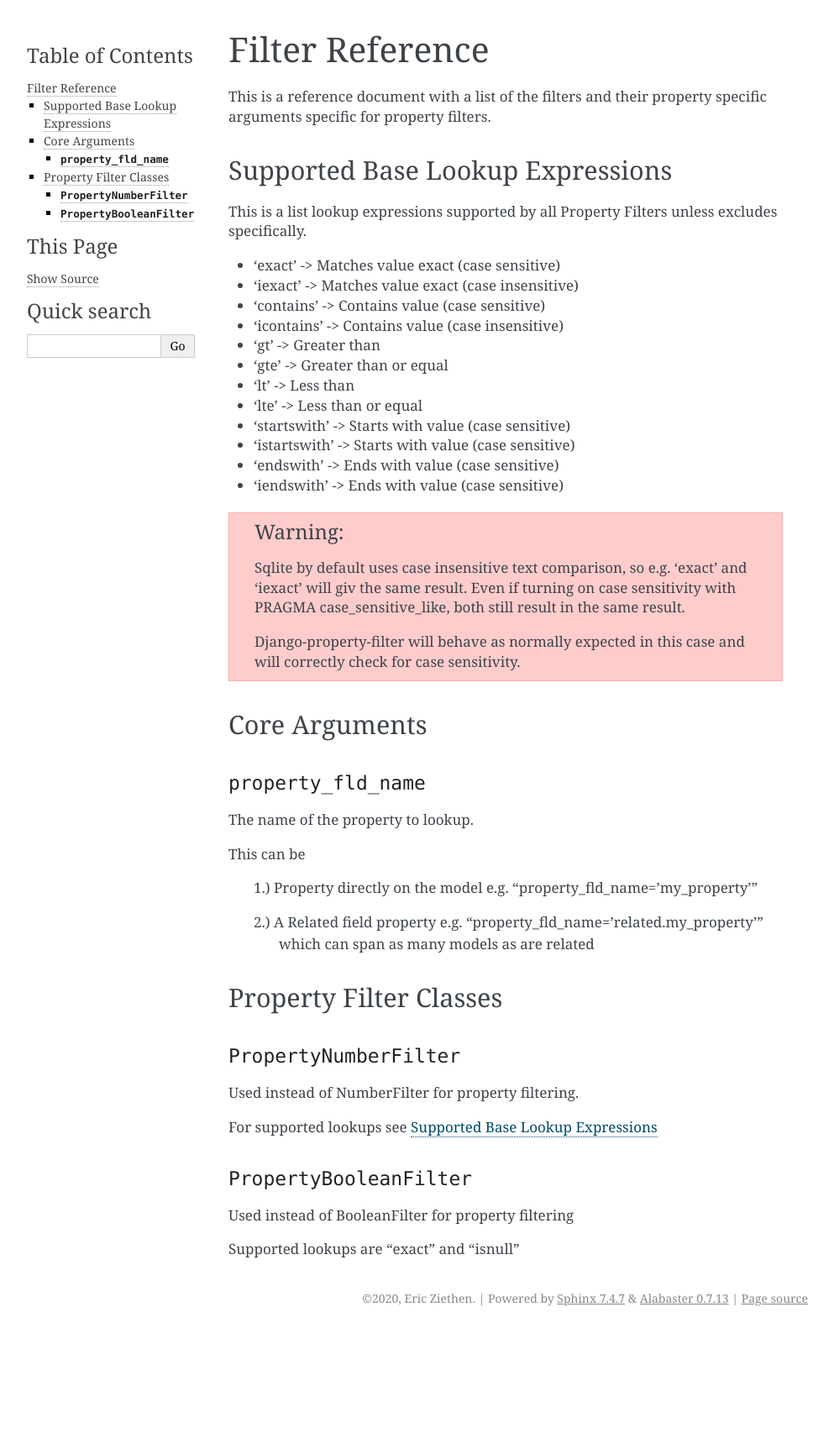
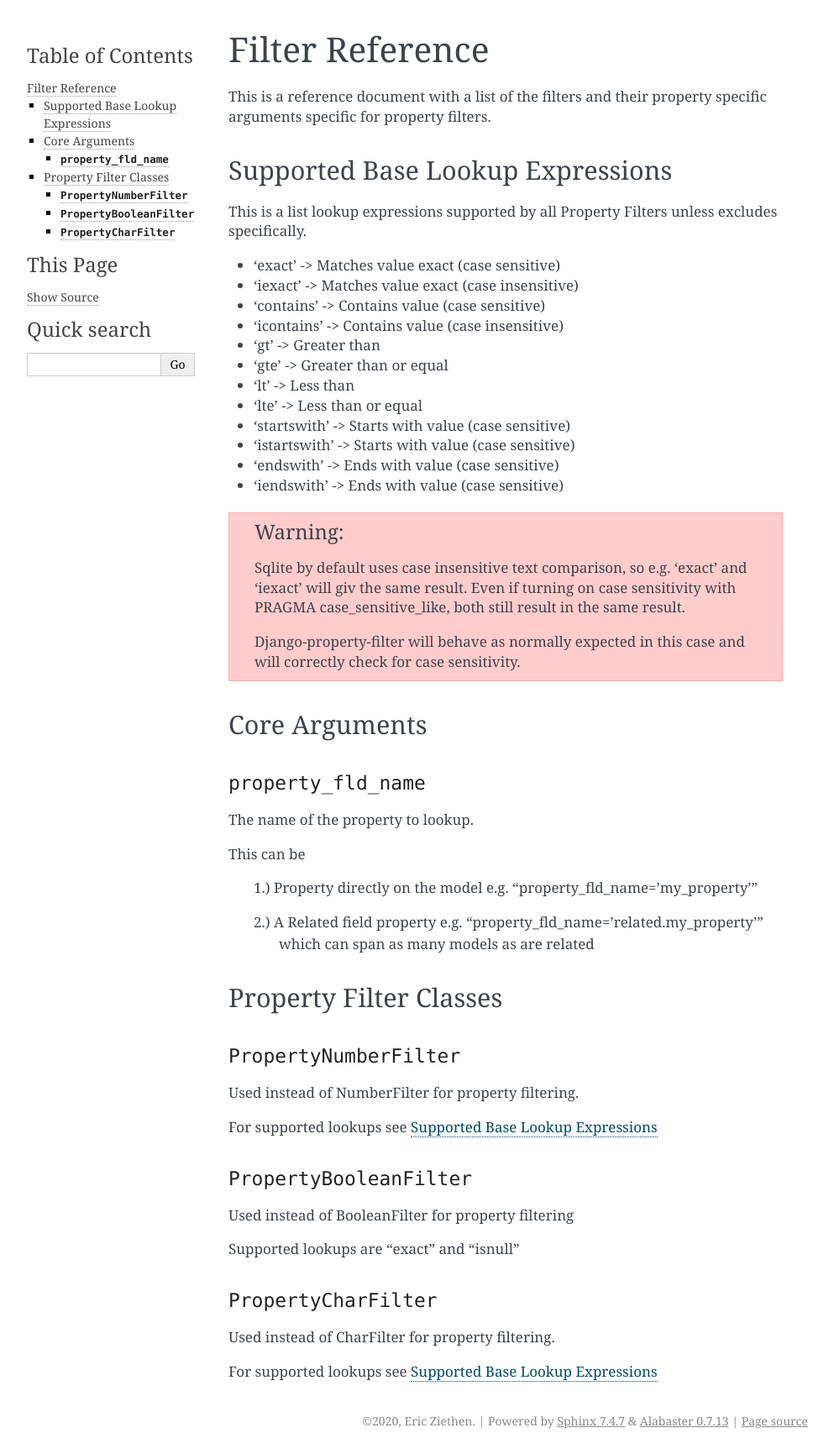
Before and after one commit to ericziethen/django-property-filter, a Sphinx documentation site: the page built from docs/source/ref/filters.rst, in a window 1280 px wide. Shown: the whole page at 84% size, without its empty margins (148-1141 px from the left). Built offline with Sphinx 7.4.7, drawn with Linux system fonts in a browser that asks for light colours; pages that are not in the unit, such as notebooks, are missing from menus; before the commit the page ends 1585 px from its top, so only the background shows below that.

```diff
--- a/docs/source/ref/filters.rst
+++ b/docs/source/ref/filters.rst
@@ -70,3 +70,10 @@ For supported lookups see :ref:`base_lookups`
 Used instead of BooleanFilter for property filtering
 
 Supported lookups are "exact" and "isnull"
+
+``PropertyCharFilter``
+~~~~~~~~~~~~~~~~~~~~~~~~
+
+Used instead of CharFilter for property filtering.
+
+For supported lookups see :ref:`base_lookups`
```
Also changed, not shown: 1 other file.
